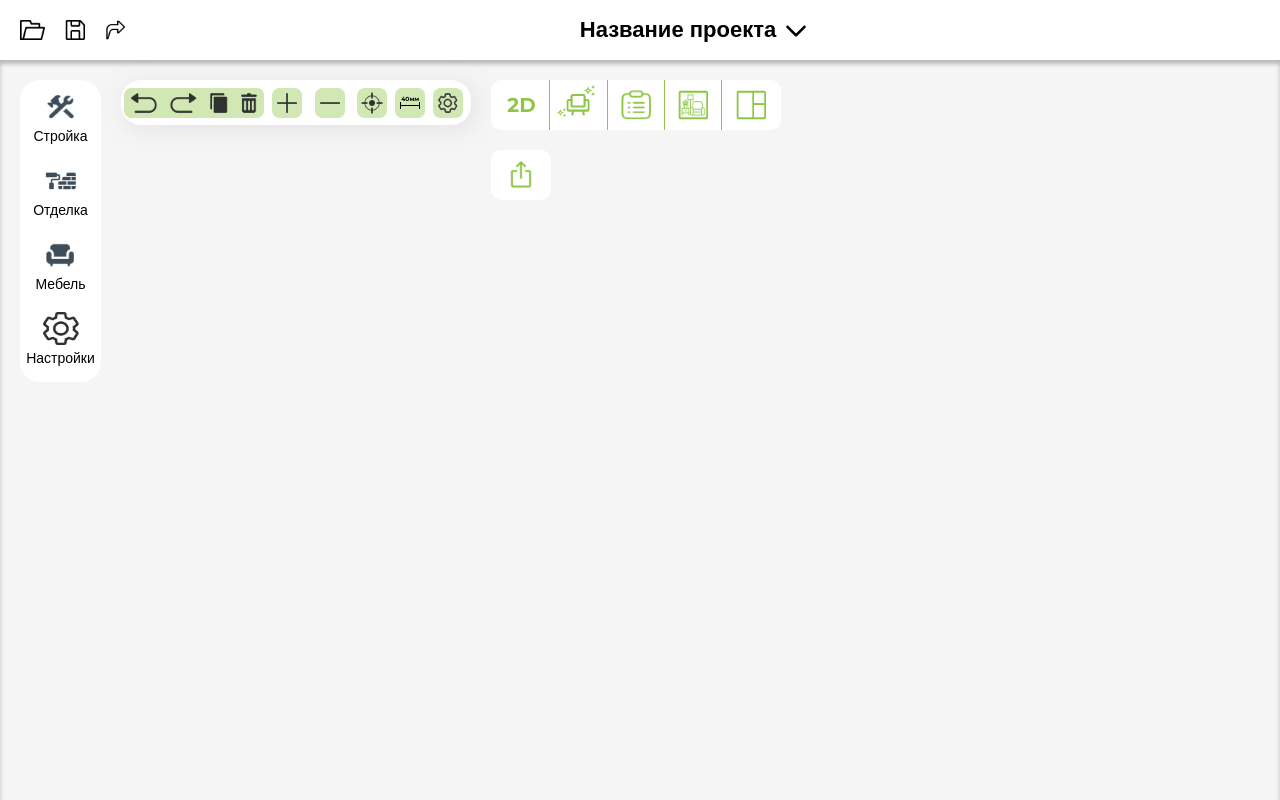
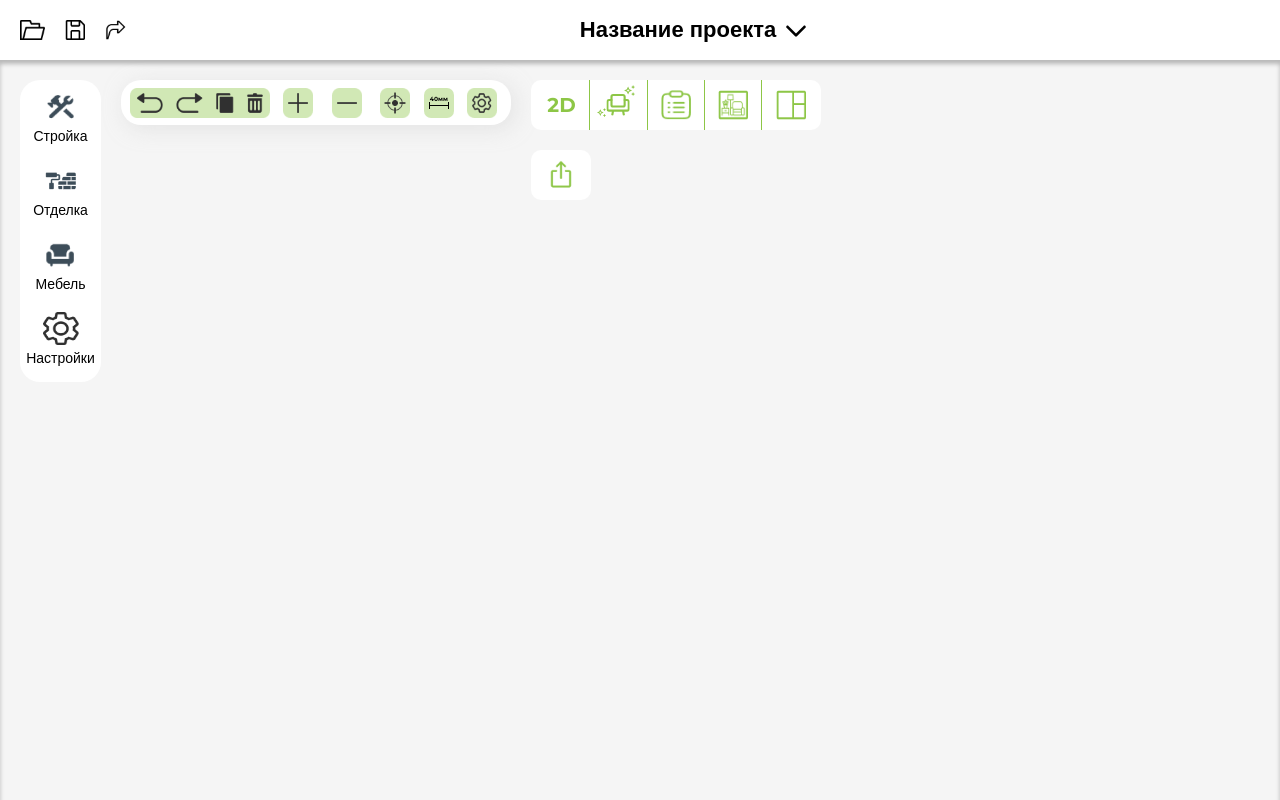
Before and after one commit to LenaPosh/RoomEditorTp, a React (Create React App) app: page / in a window 1280 px wide. Built offline with nearby package versions, Linux system fonts and the light colour scheme.

Commit message:
delete hover for icons

```diff
--- a/src/components/MainMenu/MainHeaderIcon.tsx
+++ b/src/components/MainMenu/MainHeaderIcon.tsx
@@ -14,7 +14,7 @@ const IconGroupContainer = styled.div`
   display: flex;
   align-items: center;
   justify-content: space-evenly;
-  width: 350px;
+  width: 390px;
   height: 45px;
   box-shadow: 4px 4px 20px 0 rgba(212, 212, 212, 0.50);
   margin-top: 20px;
@@ -31,11 +31,6 @@ const Icon = styled.img`
   width: 30px;
   height: 30px;
   margin: 0 5px;
-
-  &:hover {
-    background-color: #8DC646;
-    border-radius: 7px;
-  }
 
 `;
 const IconGroup = styled.img`
```
